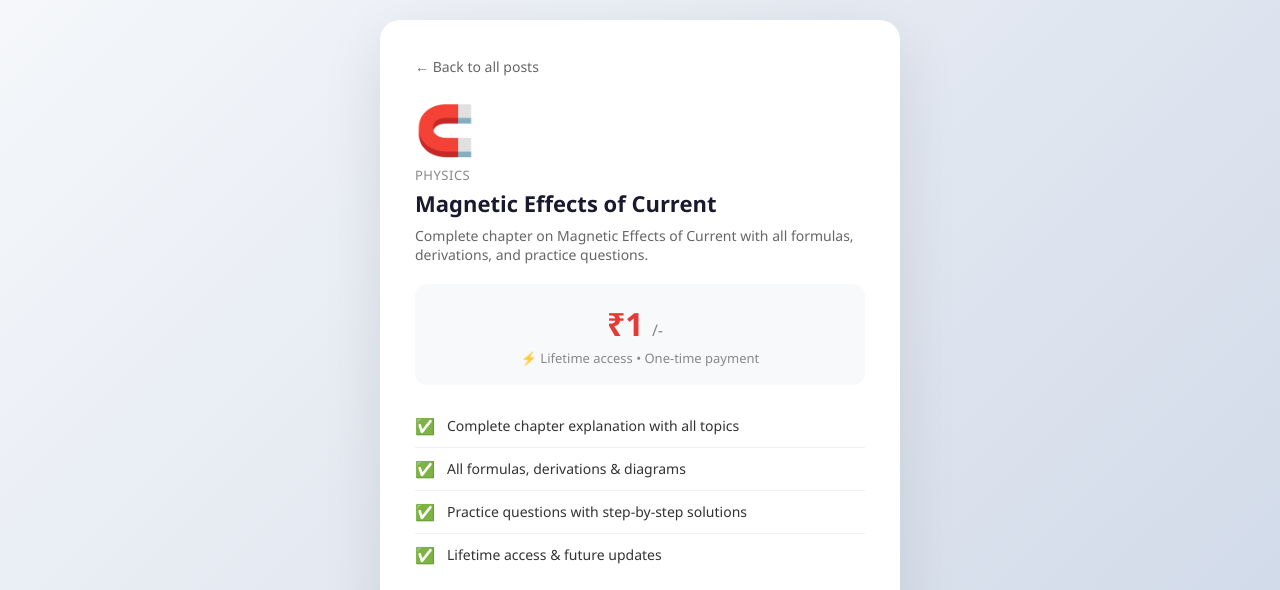
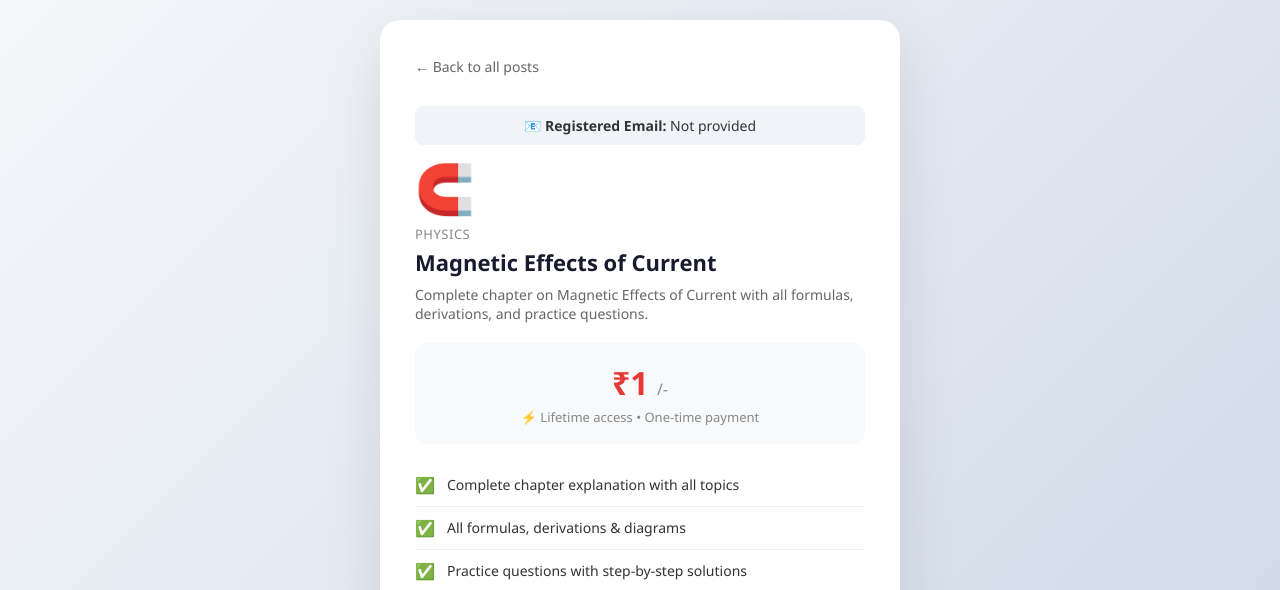
Before and after one commit to mathswithprasantasir-physics/physics-premium, a plain HTML site: page checkout.html in a window 1280 px wide. Shown: the top 590 px of the page. Drawn offline with Linux system fonts and the light colour scheme.

Commit message:
Update checkout.html

```diff
--- a/checkout.html
+++ b/checkout.html
@@ -17,7 +17,6 @@
         .price-box{background:#f8f9fa;border-radius:12px;padding:18px 20px;text-align:center;margin:15px 0 20px;}
         .price-box .price{font-size:32px;color:#e53935;font-weight:700;}
         .price-box .price small{font-size:16px;color:#888;font-weight:400;}
-        .price-box .original-price{color:#999;text-decoration:line-through;font-size:16px;margin-left:10px;}
         .price-box .sub-text{font-size:13px;color:#888;margin-top:4px;}
         .features{list-style:none;margin:15px 0 20px;}
         .features li{padding:10px 0;border-bottom:1px solid #f0f0f0;display:flex;align-items:center;gap:12px;font-size:14px;color:#333;}
@@ -36,6 +35,7 @@
         .btn-whatsapp:hover{background:#1da851;transform:scale(1.02);box-shadow:0 4px 15px rgba(37,211,102,0.3);}
         .note-box{background:#e3f2fd;border-radius:10px;padding:14px 16px;margin:15px 0 5px;font-size:13px;color:#444;border-left:4px solid #1a73e8;}
         .note-box strong{color:#0d47a1;}
+        .email-display{background:#f0f4f8;padding:10px 16px;border-radius:8px;margin:10px 0;font-size:14px;color:#333;text-align:center;}
         @media(max-width:480px){.container{padding:22px 16px;} h1{font-size:19px;} .price-box .price{font-size:28px;} .payment-section .qr-container img{max-width:150px;} .payment-section .payment-details{flex-direction:column;align-items:center;}}
     </style>
 </head>
@@ -44,12 +44,17 @@
         <a href="/" class="back-link">← Back to all posts</a>
         <div id="loadingState" style="text-align:center;padding:30px 0;color:#888;">⏳ Loading...</div>
         <div id="content" style="display:none;">
+            <!-- ===== ইউজারের ইমেইল দেখান ===== -->
+            <div class="email-display">
+                📧 <strong>Registered Email:</strong> <span id="userEmailDisplay">Loading...</span>
+            </div>
+
             <span class="post-emoji" id="postEmoji">📘</span>
             <div class="post-category" id="postCategory">Physics</div>
             <h1 id="postTitle">Post Title</h1>
             <p class="post-description" id="postDescription">Complete chapter with detailed explanations.</p>
             <div class="price-box">
-                <div><span class="price" id="postPrice">₹1 <small>/-</small></span><span class="original-price" id="originalPrice"></span></div>
+                <div><span class="price" id="postPrice">₹1 <small>/-</small></span></div>
                 <div class="sub-text">⚡ Lifetime access • One-time payment</div>
             </div>
             <ul class="features">
@@ -78,7 +83,7 @@
             </div>
             <div class="note-box">
                 <strong>⏰ Timing:</strong> We'll send your access link within 5-10 minutes after payment verification.<br>
-                <strong>🔒 Secure:</strong> Your link is unique and valid for 1 year.
+                <strong>🔒 Secure:</strong> Your link is unique and tied to your email.
             </div>
         </div>
         <div id="notFound" style="display:none;text-align:center;padding:30px 0;">
@@ -88,23 +93,38 @@
         </div>
     </div>
     <script>
+        // =============================================
+        // URL ও localStorage থেকে ইমেইল নিন
+        // =============================================
         const urlParams = new URLSearchParams(window.location.search);
         const postId = urlParams.get('post') || 'magnetic-effects';
+        const email = urlParams.get('email') || localStorage.getItem('userEmail') || 'Not provided';
+
+        // =============================================
+        // পোস্ট ডেটা
+        // =============================================
         const POSTS = {
-            'magnetic-effects': { title: 'Magnetic Effects of Current', category: 'Physics', emoji: '🧲', price: 1, originalPrice: null, description: 'Complete chapter on Magnetic Effects of Current with all formulas, derivations, and practice questions.' },
-            'electrostatics': { title: 'Electrostatics - Electric Charges', category: 'Physics', emoji: '⚡', price: 1, originalPrice: null, description: 'Complete chapter on Electric Charges and Fields with detailed explanations.' },
-            'optics': { title: 'Ray Optics & Instruments', category: 'Physics', emoji: '🔦', price: 1, originalPrice: null, description: 'Complete chapter on Ray Optics with diagrams, formulas, and solved examples.' }
+            'magnetic-effects': { title: 'Magnetic Effects of Current', category: 'Physics', emoji: '🧲', price: 1, description: 'Complete chapter on Magnetic Effects of Current with all formulas, derivations, and practice questions.' },
+            'electrostatics': { title: 'Electrostatics - Electric Charges', category: 'Physics', emoji: '⚡', price: 1, description: 'Complete chapter on Electric Charges and Fields with detailed explanations.' },
+            'optics': { title: 'Ray Optics & Instruments', category: 'Physics', emoji: '🔦', price: 1, description: 'Complete chapter on Ray Optics with diagrams, formulas, and solved examples.' }
         };
+
+        // =============================================
+        // পেজ লোড করুন
+        // =============================================
         document.getElementById('loadingState').style.display = 'none';
+        document.getElementById('userEmailDisplay').textContent = email;
+
         const post = POSTS[postId];
-        if (!post) { document.getElementById('notFound').style.display = 'block'; } else {
+        if (!post) {
+            document.getElementById('notFound').style.display = 'block';
+        } else {
             document.getElementById('content').style.display = 'block';
             document.getElementById('postEmoji').textContent = post.emoji || '📘';
             document.getElementById('postCategory').textContent = post.category || 'Physics';
             document.getElementById('postTitle').textContent = post.title;
             document.getElementById('postDescription').textContent = post.description;
             document.getElementById('postPrice').innerHTML = `₹${post.price} <small>/-</small>`;
-            if (post.originalPrice) { document.getElementById('originalPrice').textContent = `₹${post.originalPrice}`; }
             document.title = `Checkout - ${post.title}`;
         }
     </script>
```
